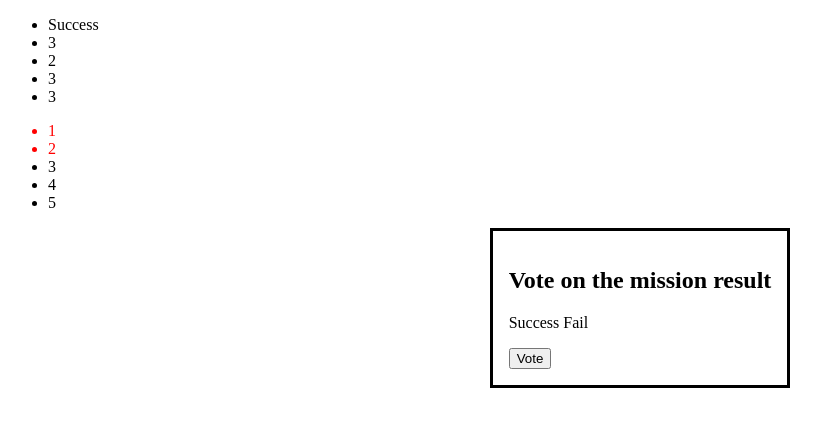
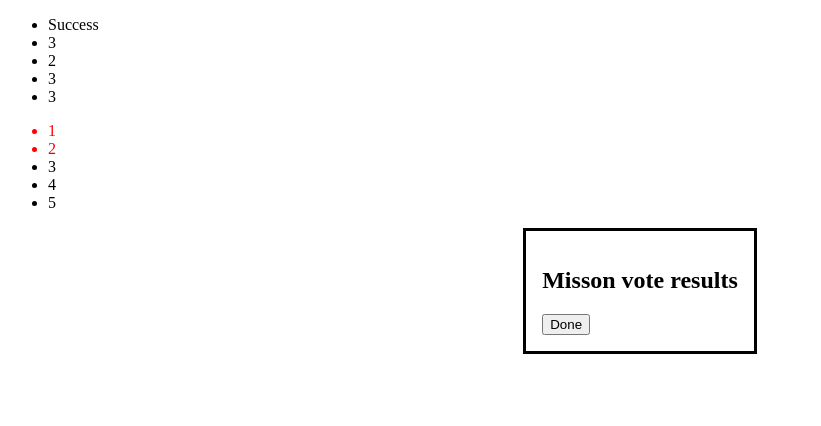
Before and after one commit to dgpangan/the-resistance-ui, a Vue app: page / in a window 1280 px wide. Shown: the top 426 px of the page, without its empty margins (0-821 px from the left). Built offline with nearby package versions, Linux system fonts and the light colour scheme.

Commit message:
feat: create MissonVoteResults component

```diff
--- a/src/App.vue
+++ b/src/App.vue
@@ -5,6 +5,7 @@
   <team-vote v-if="showDialog==='team-vote'"></team-vote>
   <team-vote-results v-if="showDialog==='team-vote-results'"></team-vote-results>
   <mission-vote v-if="showDialog==='mission-vote'"></mission-vote>
+  <mission-vote-results v-if="showDialog==='mission-vote-results'"></mission-vote-results>
 </template>
 
 <script>
@@ -14,13 +15,14 @@ import TeamSelect from './components/TeamSelect.vue';
 import TeamVote from './components/TeamVote.vue';
 import TeamVoteResults from './components/TeamVoteResults.vue';
 import MissionVote from './components/MissonVote.vue';
+import MissionVoteResults from './components/MissionVoteResults.vue';
 
 export default {
-  components: { TheBoard, CardDraw, TeamSelect, TeamVote, TeamVoteResults, MissionVote },
+  components: { TheBoard, CardDraw, TeamSelect, TeamVote, TeamVoteResults, MissionVote, MissionVoteResults },
 
   data() {
     return {
-      showDialog: 'mission-vote',
+      showDialog: 'mission-vote-results',
       missions: [
         { id: 0, playerCount: 2, status: 'success' },
         { id: 1, playerCount: 3, status: '' },
--- /dev/null
+++ b/src/components/MissionVoteResults.vue
@@ -0,0 +1,26 @@
+<template>
+  <dialog open>
+    <h2>Misson vote results</h2>
+    <ul>
+      <li v-for="player in selectedPlayers" :key="player.id">{{ player.missionVote }}</li>
+    </ul>
+    <button @click="done()">Done</button>
+  </dialog>
+</template>
+
+<script>
+export default {
+  inject: ['players', 'setDialog'],
+  data() {
+    return {
+      // TODO: shuffle
+      selectedPlayers: this.players.filter(player => player.selected)
+    }
+  },
+  methods: {
+    done() {
+      this.setDialog('');
+    }
+  }
+}
+</script>
--- a/src/components/TeamVoteResults.vue
+++ b/src/components/TeamVoteResults.vue
@@ -2,6 +2,7 @@
   <dialog open>
     <h2>Team vote results</h2>
     <ul>
+      <!-- TODO: shuffle votes -->
       <li v-for="player in players" :key="player.id">{{ player.teamVote }}</li>
     </ul>
   </dialog>
```
